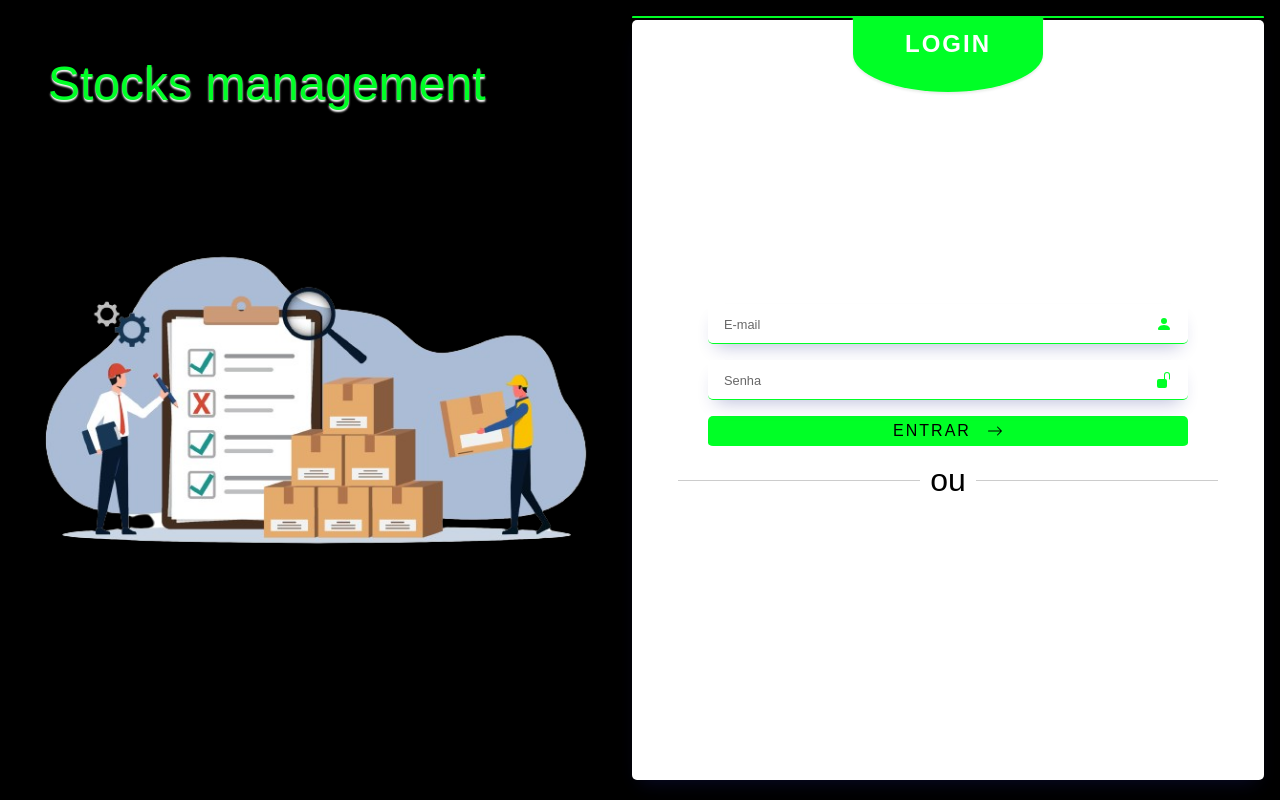
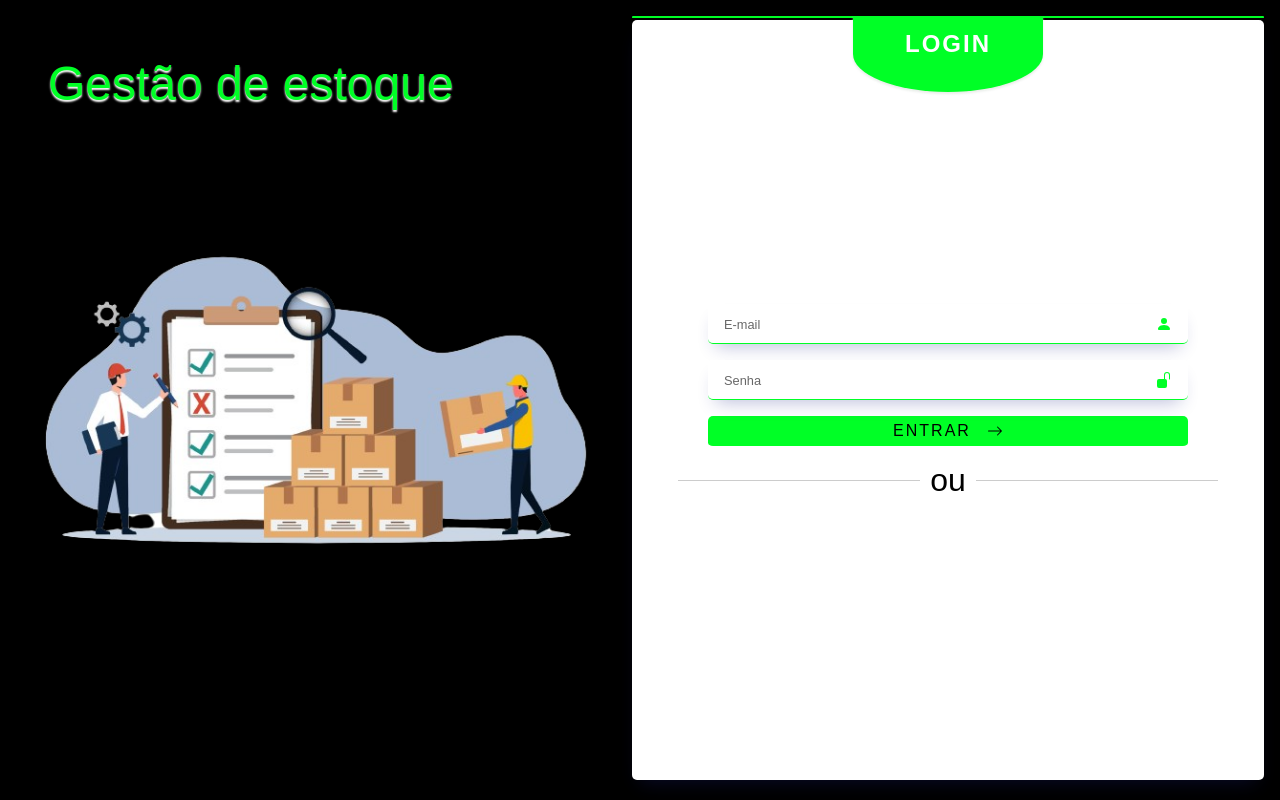
Before and after one commit to cauerg44/stock-management, a React (Vite) app in the folder FrontEnd/EPR-Estoque/: page / in a window 1280 px wide. Built offline with nearby package versions, Linux system fonts and the light colour scheme; a web font is replaced by a local one.

Commit message:
Foi alterado o H! da tela login

```diff
--- a/FrontEnd/EPR-Estoque/src/pages/login.jsx
+++ b/FrontEnd/EPR-Estoque/src/pages/login.jsx
@@ -71,7 +71,7 @@ const login = () => {
 
     return (
         <main className="LoginContainer">
-            <h1>Stocks management</h1>
+            <h1>Gestão de estoque</h1>
             <section className="LoginContainerLeft">
                 <img src={Banner} alt="Banner" />
             </section>
```
